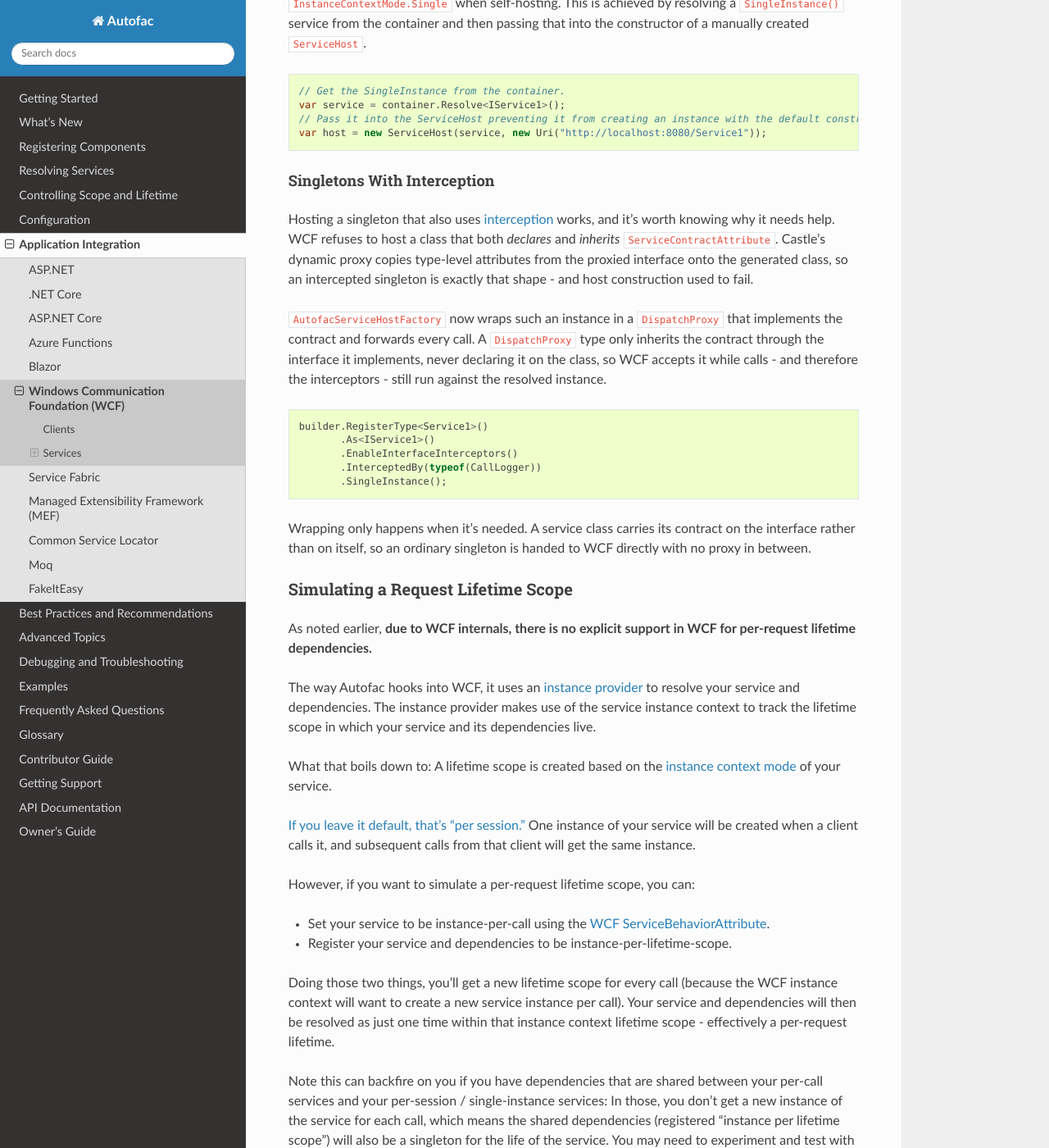
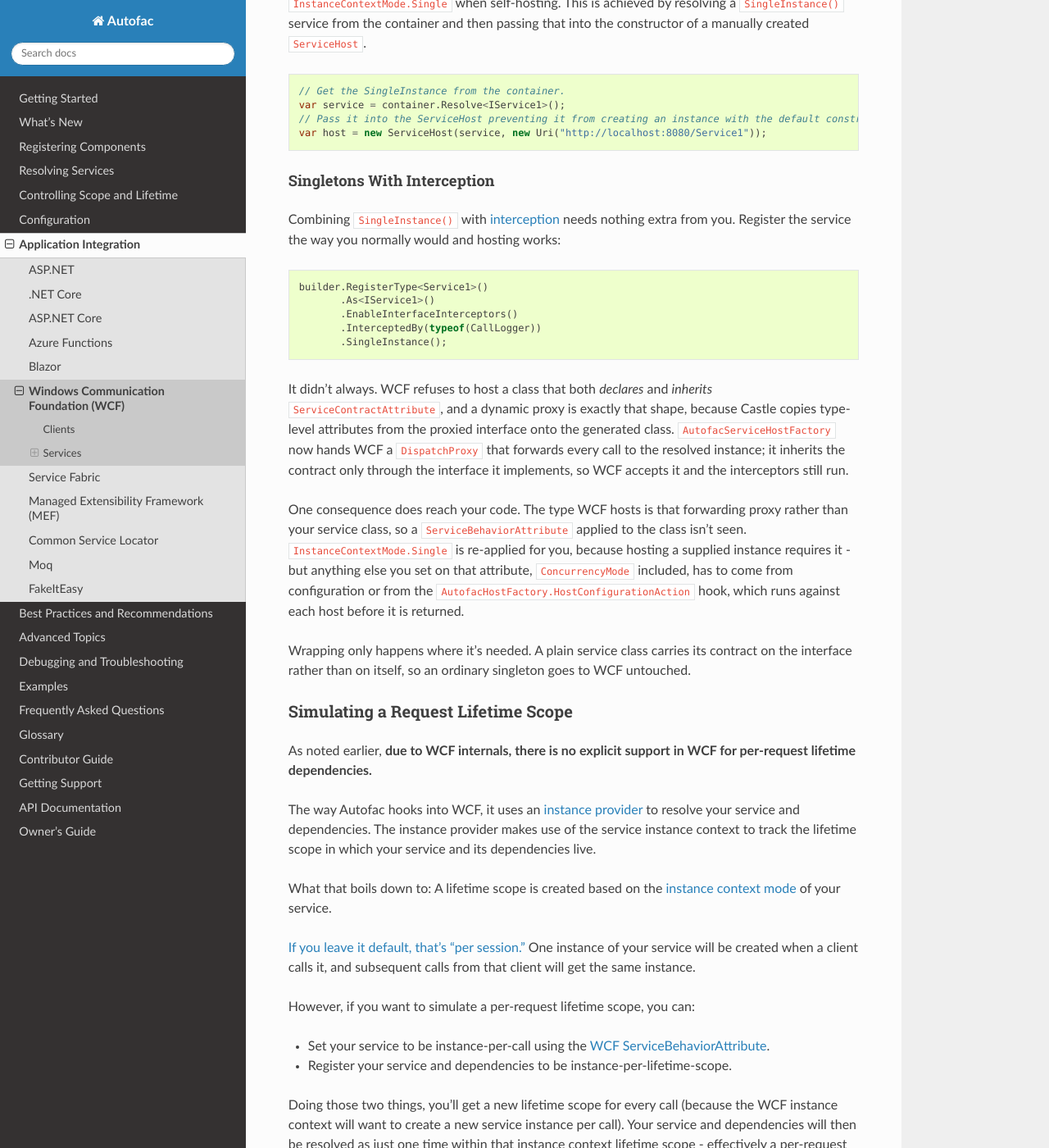
Before and after one commit to autofac/Documentation, a Sphinx documentation site: the page built from docs/integration/wcf.rst, in a window 1280 px wide and 1400 px high, scrolled down 7617 px. Shown: the whole window at 82% size. Built offline with Sphinx 7.4.7 and the Read the Docs theme 3.1.0, drawn with Linux system fonts in a browser that asks for light colours.

Commit message:
Reframe WCF interception section around what the consumer does
"It's worth knowing why it needs help" read as though the reader had to do
something. They don't - the host factory handles the wrapping itself. The
section now opens by saying so and shows the registration, with the reason it
used to fail as background rather than as a lead.

Re-reading the factory to check that claim turned up a consequence that does
reach consumer code, and was missing. Only InstanceContextMode is re-applied
after wrapping, so any other ServiceBehaviorAttribute setting on the service
class is dropped, because WCF builds the description from the forwarding proxy
and that type has no such attribute. ConcurrencyMode is the case that matters
here, since the same page recommends ConcurrencyMode.Multiple a few paragraphs
earlier for exactly these services - so following that advice with interception
enabled would have silently done nothing. Points at configuration or
AutofacHostFactory.HostConfigurationAction as the places to set it instead.

```diff
--- a/docs/integration/wcf.rst
+++ b/docs/integration/wcf.rst
@@ -335,9 +335,7 @@ It is possible to manually perform constructor injection for service marked with
 Singletons With Interception
 ~~~~~~~~~~~~~~~~~~~~~~~~~~~~
 
-Hosting a singleton that also uses :doc:`interception <../advanced/interceptors>` works, and it's worth knowing why it needs help. WCF refuses to host a class that both *declares* and *inherits* ``ServiceContractAttribute``. Castle's dynamic proxy copies type-level attributes from the proxied interface onto the generated class, so an intercepted singleton is exactly that shape - and host construction used to fail.
-
-``AutofacServiceHostFactory`` now wraps such an instance in a ``DispatchProxy`` that implements the contract and forwards every call. A ``DispatchProxy`` type only inherits the contract through the interface it implements, never declaring it on the class, so WCF accepts it while calls - and therefore the interceptors - still run against the resolved instance.
+Combining ``SingleInstance()`` with :doc:`interception <../advanced/interceptors>` needs nothing extra from you. Register the service the way you normally would and hosting works:
 
 .. sourcecode:: csharp
 
@@ -347,7 +345,11 @@ Hosting a singleton that also uses :doc:`interception <../advanced/interceptors>
            .InterceptedBy(typeof(CallLogger))
            .SingleInstance();
 
-Wrapping only happens when it's needed. A service class carries its contract on the interface rather than on itself, so an ordinary singleton is handed to WCF directly with no proxy in between.
+It didn't always. WCF refuses to host a class that both *declares* and *inherits* ``ServiceContractAttribute``, and a dynamic proxy is exactly that shape, because Castle copies type-level attributes from the proxied interface onto the generated class. ``AutofacServiceHostFactory`` now hands WCF a ``DispatchProxy`` that forwards every call to the resolved instance; it inherits the contract only through the interface it implements, so WCF accepts it and the interceptors still run.
+
+One consequence does reach your code. The type WCF hosts is that forwarding proxy rather than your service class, so a ``ServiceBehaviorAttribute`` applied to the class isn't seen. ``InstanceContextMode.Single`` is re-applied for you, because hosting a supplied instance requires it - but anything else you set on that attribute, ``ConcurrencyMode`` included, has to come from configuration or from the ``AutofacHostFactory.HostConfigurationAction`` hook, which runs against each host before it is returned.
+
+Wrapping only happens where it's needed. A plain service class carries its contract on the interface rather than on itself, so an ordinary singleton goes to WCF untouched.
 
 Simulating a Request Lifetime Scope
 -----------------------------------
```
